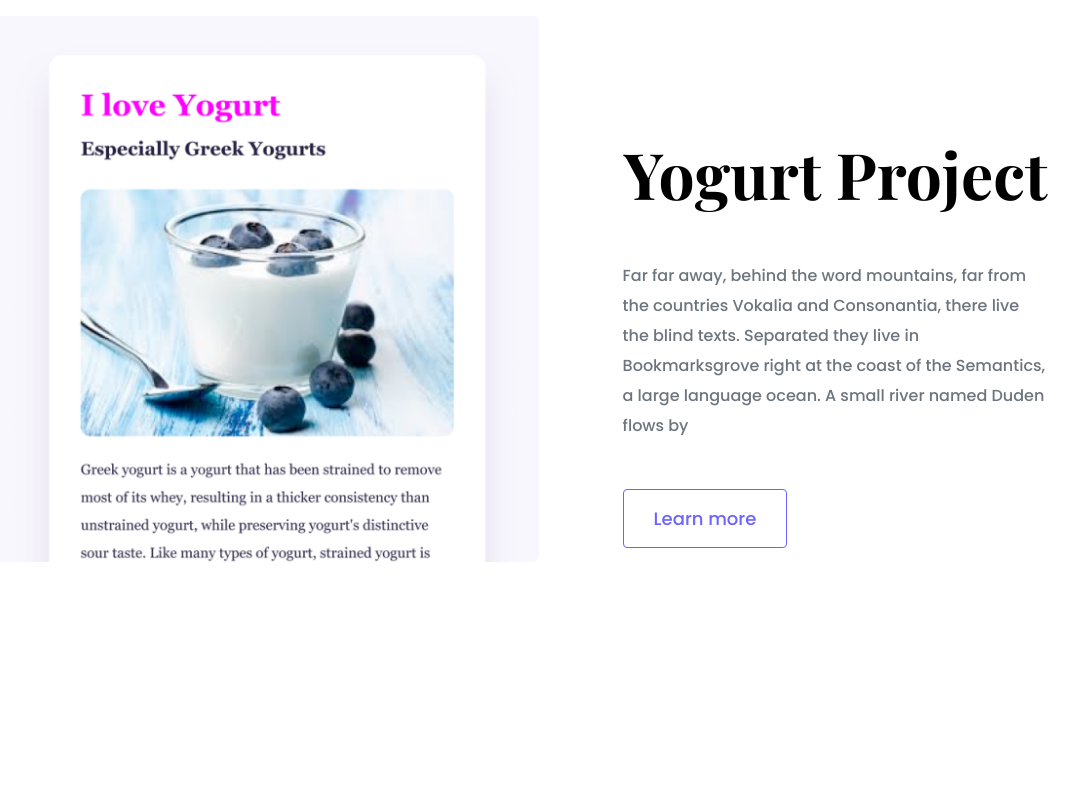
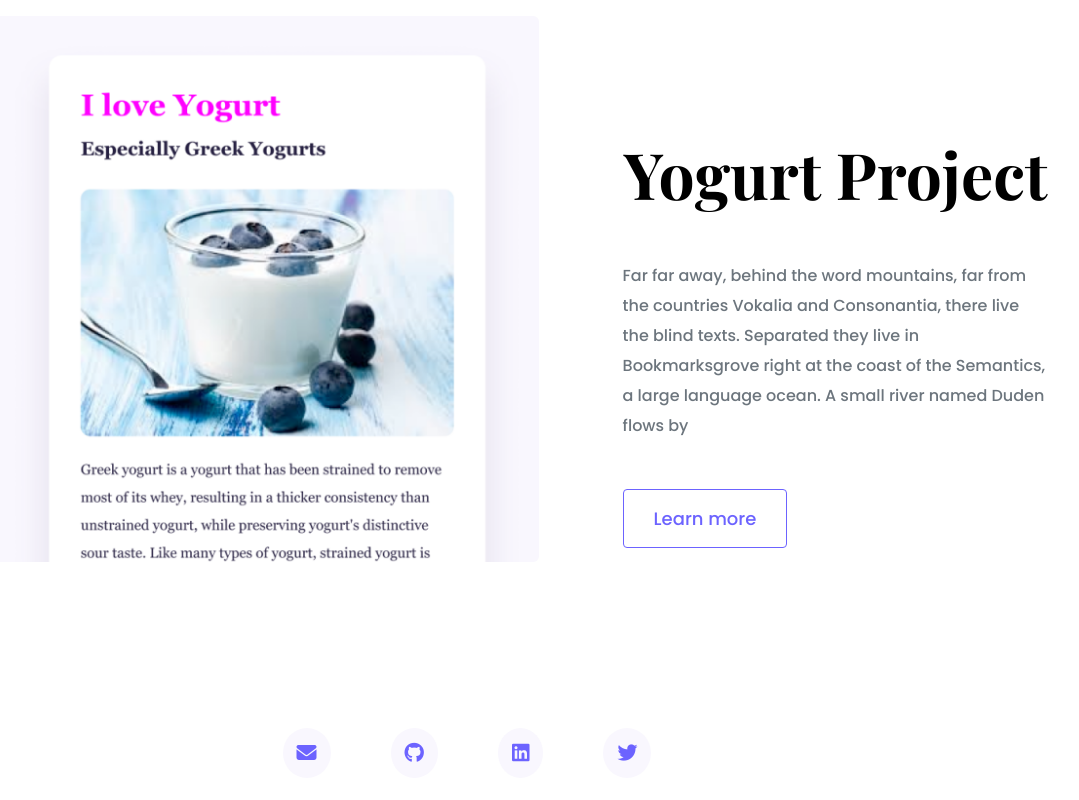
Before and after one commit to adetutudeborah/portfolio-website, a plain HTML site: page index.html in a window 1280 px wide. Shown: the part 2252-3052 px from the top of the page, without its empty margins (173-1252 px from the left). Before the commit the page ends 2920 px from the top, so only its background shows below. Drawn offline with nearby package versions, Linux system fonts and the light colour scheme.

Commit message:
added the social links to the main page

```diff
--- a/index.html
+++ b/index.html
@@ -157,5 +157,18 @@
         </div>
         </div>
       </div>
+
+      <!-- Footer -->
+      <div class="inner-container">
+        <footer>
+
+        <div class="social-links d-flex justify-content-center">
+          <a href="mailto:oluwasanmiadetutu@gmail.com" target="_blank" class="social-link"><i class="fa-solid fa-envelope"></i></a>
+          <a href="https://github.com/adetutudeborah" target="_blank" class="social-link"><i class="fa-brands fa-github"></i></a>
+          <a href="https://www.linkedin.com/in/adetutu-oluwasanmi/" target="_blank" class="social-link"> <i class="fa-brands fa-linkedin"></i></a>
+          <a href="https://twitter.com/adetutuoluwa2" target="_blank" class="social-link"><i class="fa-brands fa-twitter"></i></a>
+        </div>
+        </footer>
+    </div>
   </body>
 </html>
--- a/src/style.css
+++ b/src/style.css
@@ -187,9 +187,31 @@ p {
 
  .content p {
     font-family: var(--default-font-family);
-    font-weight: 550;
     font-size: 16px;
     line-height: 2;
+  }
+
+  /* Footer */
+
+  footer {
+    margin: 60px 0;
+  }
+
+  footer .social-link {
+    margin: 0 30px;
+    color: var(--primary-color);
+    background-color: var(--secondary-color);
+    padding: 10px 14px;
+    font-size: 20px;
+    border-radius: 50%;
+    transition: all 100ms ease-in-out;
+  }
+
+
+  .social-link:hover {
+    color: white;
+    background-color: var(--primary-color);
+
   }
 
 
```
